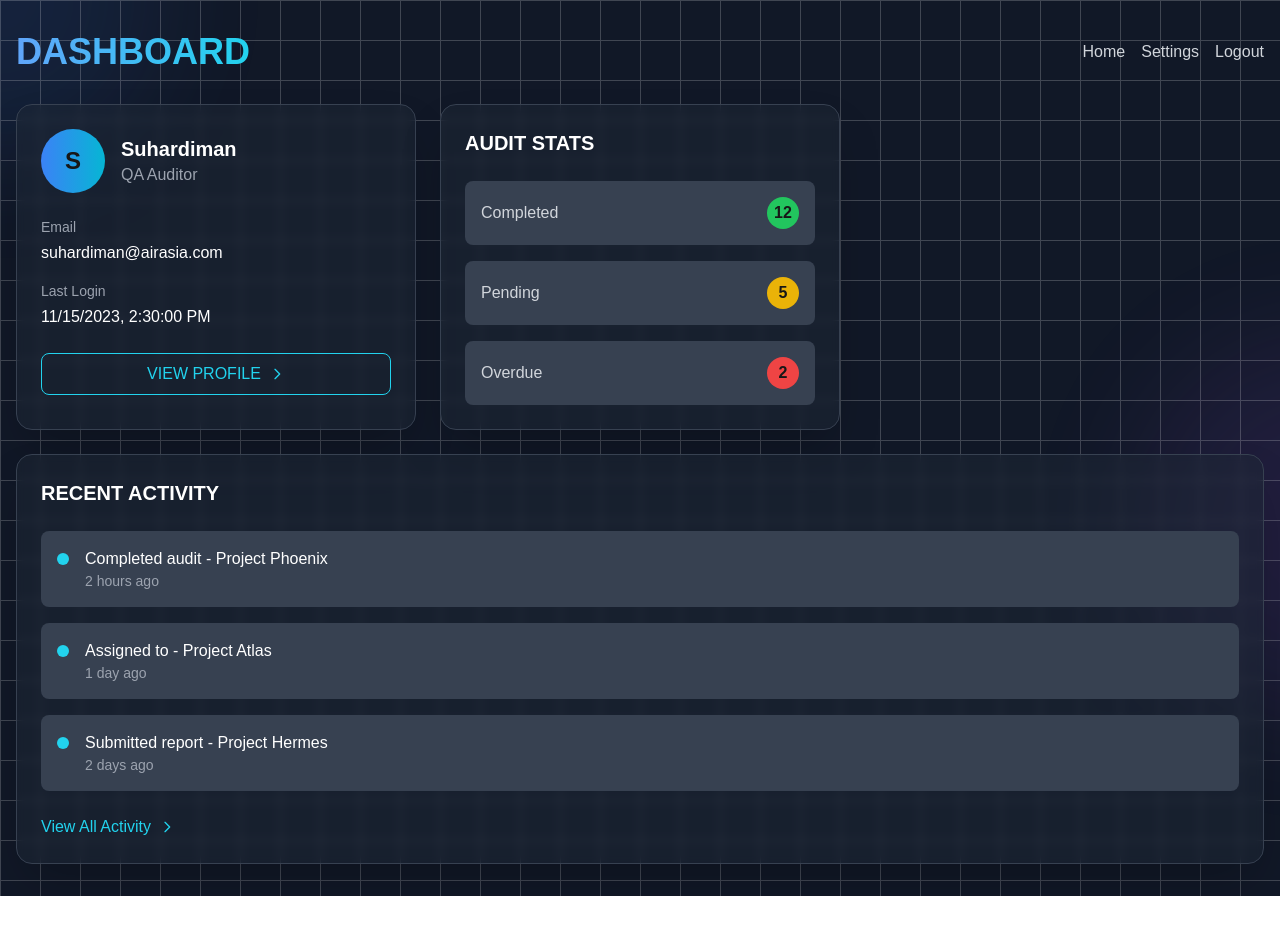
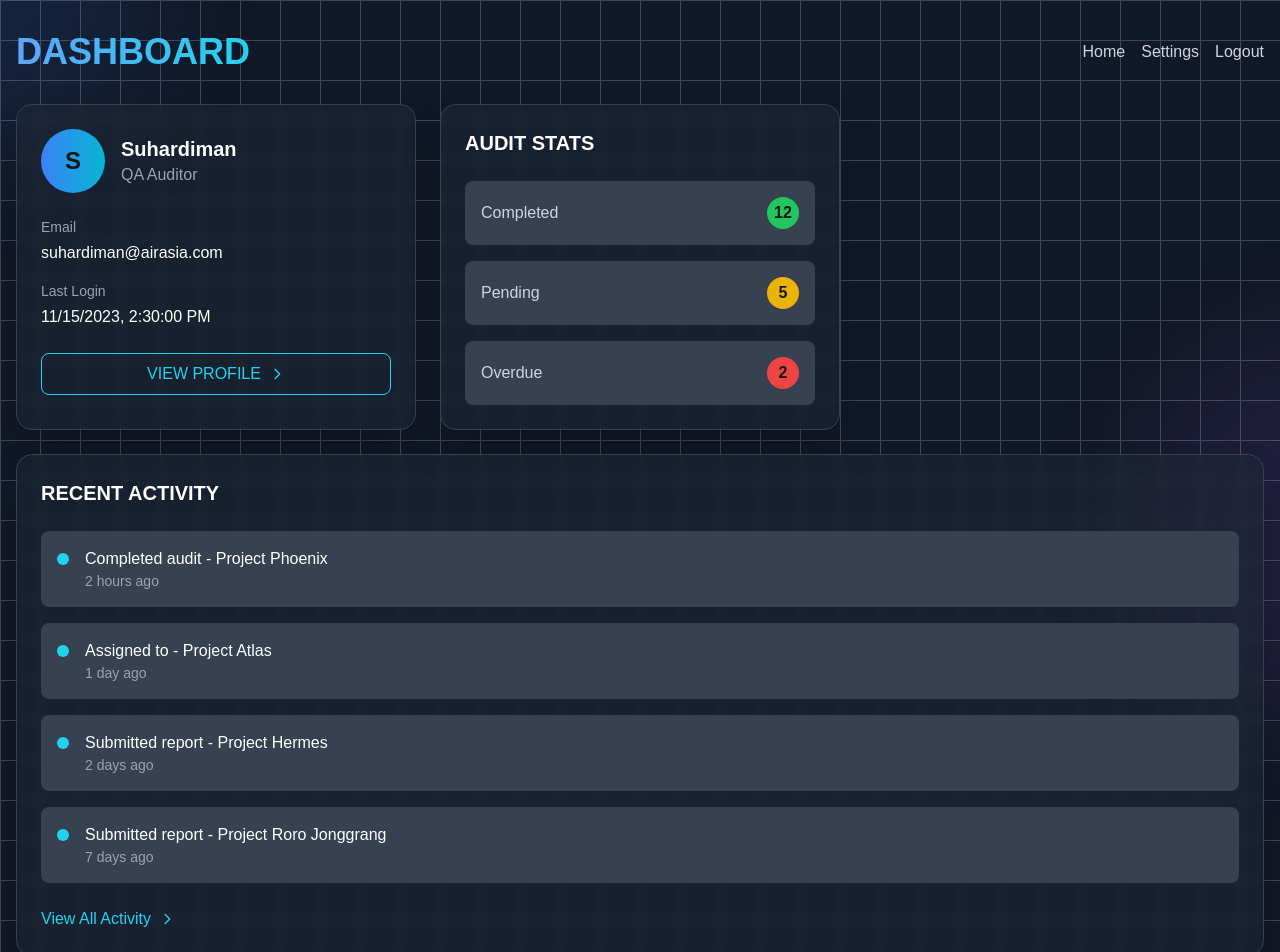
Before and after one commit to M1ngsan636/audit-tracker, a Next.js app: page /user in a window 1280 px wide. Shown: the top 952 px of the page. Before the commit the page ends 896 px from the top, so only its background shows below. Built offline with nearby package versions, Linux system fonts and the light colour scheme.

Commit message:
Update page.tsx

```diff
--- a/src/app/user/page.tsx
+++ b/src/app/user/page.tsx
@@ -189,6 +189,7 @@ const RecentActivity = () => {
     { id: 1, action: "Completed audit", target: "Project Phoenix", time: "2 hours ago" },
     { id: 2, action: "Assigned to", target: "Project Atlas", time: "1 day ago" },
     { id: 3, action: "Submitted report", target: "Project Hermes", time: "2 days ago" },
+	{ id: 4, action: "Submitted report", target: "Project Roro Jonggrang", time: "7 days ago" },
   ];
 
   return (
```
